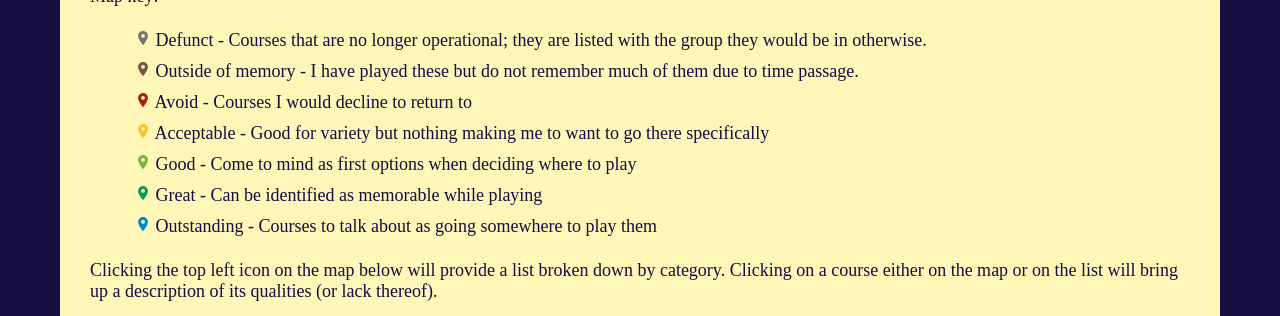
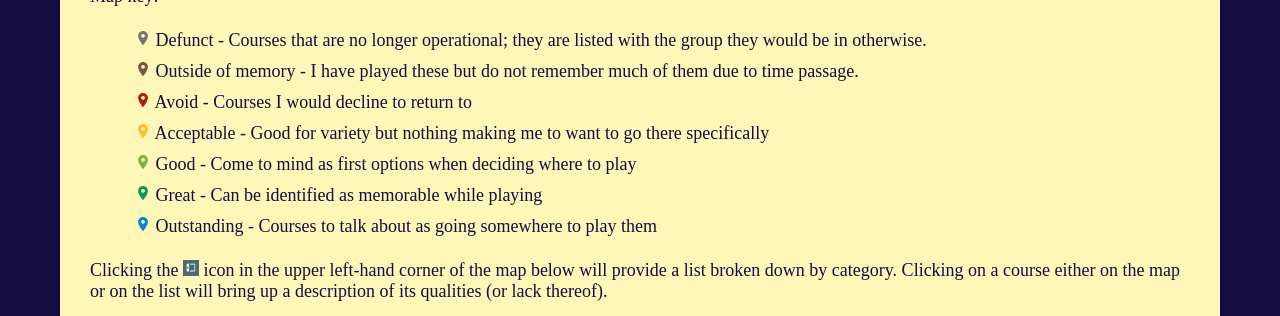
Before and after one commit to cconradson/cconradson.github.io, a Jekyll site: the page built from golf.html, in a window 1280 px wide and 900 px high, scrolled down 1244 px, cut to the strip 0-316 px from the top of the window. Built offline with Jekyll 4.4.1, drawn with Linux system fonts in a browser that asks for light colours.

Commit message:
describe expand icon better

```diff
--- a/golf.html
+++ b/golf.html
@@ -24,6 +24,6 @@ title: Golf
 		<li><img class="inline" src="{{ site.url }}/assets/images/mapicons/darkgreen.png" alt="dark green"> Great - Can be identified as memorable while playing</li>
 		<li><img class="inline" src="{{ site.url }}/assets/images/mapicons/blue.png" alt="blue"> Outstanding - Courses to talk about as going somewhere to play them</li>
 	</ul>
-	<p>Clicking the top left icon on the map below will provide a list broken down by category. Clicking on a course either on the map or on the list will bring up a description of its qualities (or lack thereof).</p>
+	<p>Clicking the <img class="inline" src="{{ site.url }}/assets/images/mapicons/expand.png" alt="expand"> icon in the upper left-hand corner of the map below will provide a list broken down by category. Clicking on a course either on the map or on the list will bring up a description of its qualities (or lack thereof).</p>
 	<iframe class="map" src="https://www.google.com/maps/d/embed?mid=1hyK1PFpQ1m3uSoJRj7L-Wj0LSxcZAE-y"></iframe>
 </div>
```
Also changed, not shown: assets/images/mapicons/expand.png (added).
